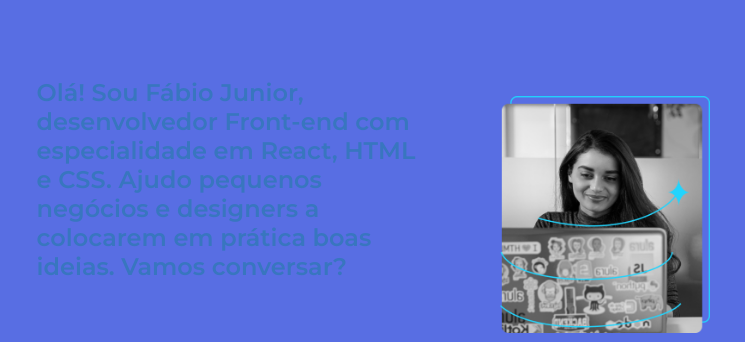
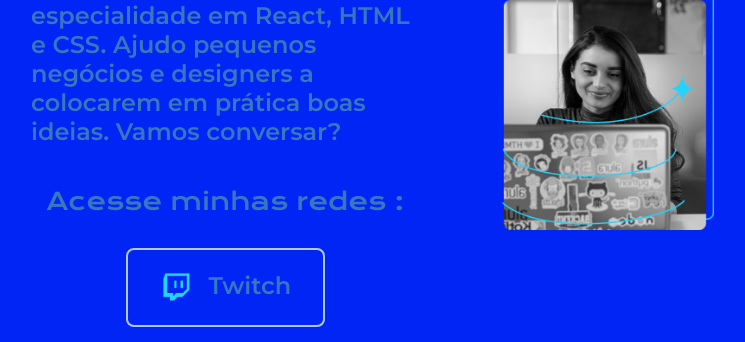
Before and after one commit to Fabinho19/numero-secreto, a plain HTML site: page index.html in a window 1280 px wide. Shown: the part 441-783 px from the top of the page, without its empty margins (161-906 px from the left). Drawn offline with nearby package versions, Linux system fonts and the light colour scheme.

Commit message:
Revert "mudei a margem"
This reverts commit cf90b4a542bfa7c5a1fe3e88d93763342842365d.

```diff
--- a/styles/style.css
+++ b/styles/style.css
@@ -1,7 +1,7 @@
 @import url('https://fonts.googleapis.com/css2?family=Krona+One&family=Montserrat:ital,wght@0,600;1,600&display=swap');
 
 :root {
-    --cor-primaria: #586ee3;
+    --cor-primaria: #0025f5;
     --cor-secundaria:#3876BF;
     --cor-terciaria: #B6BBC4;
     --cor-hover:#3f444b4d;
@@ -11,7 +11,7 @@
 }
 
 * {
-    margin: 1;
+    margin: 0;
     padding: 0;
 }
 
```
